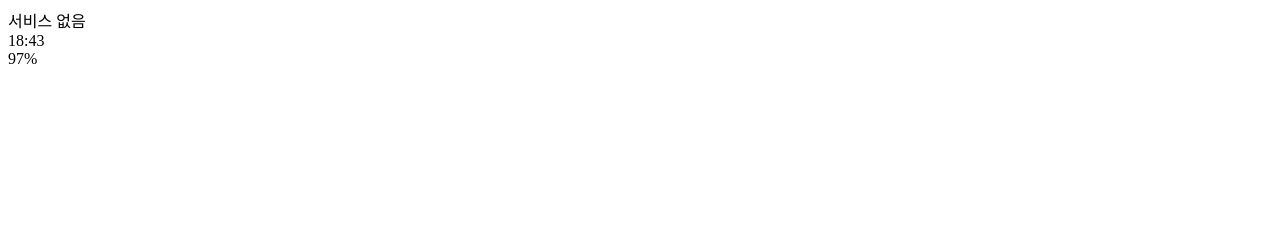
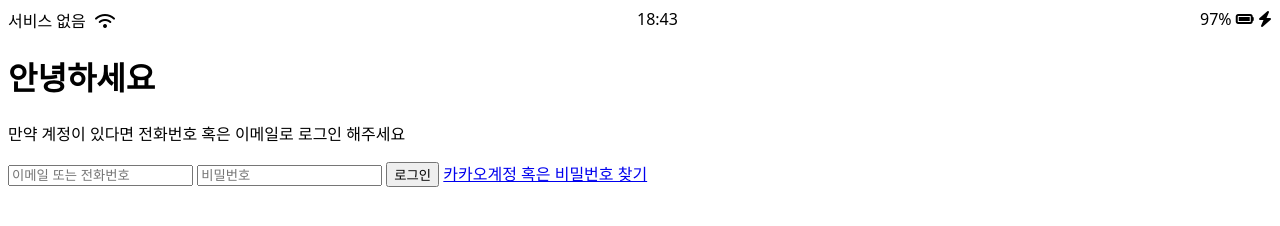
Before and after one commit to widrndi25/Clone-Coding, a plain HTML site: page kakaotalk/index.html in a window 1280 px wide. Drawn offline with Linux system fonts and the light colour scheme.

Commit message:
Code Update

```diff
--- a/kakaotalk/css/style.css
+++ b/kakaotalk/css/style.css
@@ -0,0 +1,13 @@
+body {
+  font-family: system-ui, -apple-system, BlinkMacSystemFont, "Segoe UI", Roboto,
+    Oxygen, Ubuntu, Cantarell, "Open Sans", "Helvetica Neue", sans-serif;
+}
+
+.status-bar {
+  display: flex;
+  justify-content: space-between;
+}
+
+.status-bar__column:first-child span {
+  margin-right: 5px;
+}
--- a/kakaotalk/index.html
+++ b/kakaotalk/index.html
@@ -4,21 +4,42 @@
     <meta charset="UTF-8" />
     <meta http-equiv="X-UA-Compatible" content="IE=edge" />
     <meta name="viewport" content="width=device-width, initial-scale=1.0" />
+    <link rel="stylesheet" href="css/style.css" />
     <title>Welcome to KakaoTalk</title>
   </head>
   <body>
-    <div id="'status-bar">
+    <div class="status-bar">
       <div class="status-bar__column">
         <span>서비스 없음</span>
-        <!-- 와이파이 아이콘 넣기 -->
+        <i class="fa-solid fa-wifi"></i>
       </div>
       <div class="status-bar__column">
         <span>18:43</span>
       </div>
       <div class="status-bar__column">
         <span>97%</span>
-        <!-- 배터리 아이콘 넣기 -->
+        <i class="fa-solid fa-battery-full"></i>
+        <i class="fa-solid fa-bolt"></i>
       </div>
     </div>
+
+    <header class="welcome-header">
+      <h1 class="welcome-header__title">안녕하세요</h1>
+      <p class="welcome-header__text">
+        만약 계정이 있다면 전화번호 혹은 이메일로 로그인 해주세요
+      </p>
+    </header>
+
+    <form id="login-form">
+      <input type="text" placeholder="이메일 또는 전화번호" />
+      <input type="password" placeholder="비밀번호" />
+      <input type="submit" value="로그인" />
+      <a href="#">카카오계정 혹은 비밀번호 찾기</a>
+    </form>
+
+    <script
+      src="https://kit.fontawesome.com/72f3a32254.js"
+      crossorigin="anonymous"
+    ></script>
   </body>
 </html>
```
